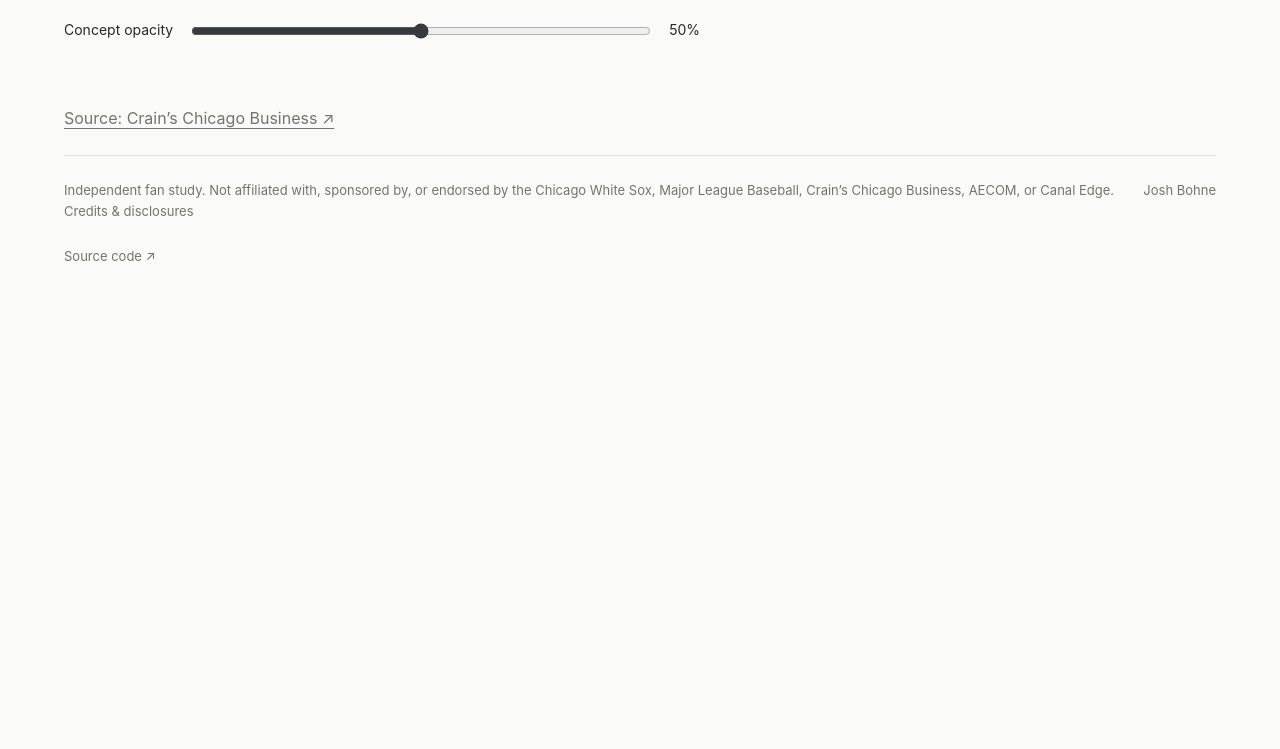
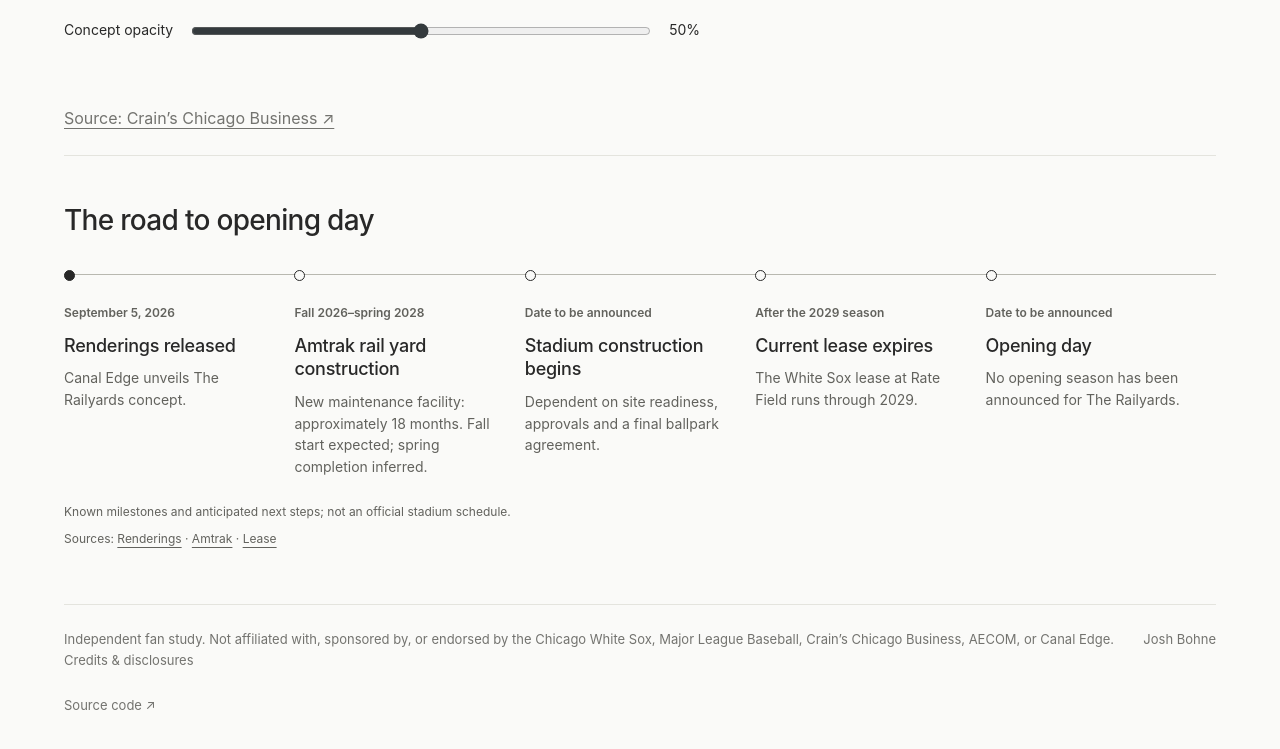
Before and after one commit to JoshBohne/TheRailyards, a plain HTML site: page sites/public/index.html in a window 1280 px wide. Shown: the part 3508-4257 px from the top of the page. Before the commit the page ends 3809 px from the top, so only its background shows below. Drawn offline with Linux system fonts and the light colour scheme.

Commit message:
feat: add sourced overview project timeline

```diff
--- a/sites/public/index.html
+++ b/sites/public/index.html
@@ -51,6 +51,18 @@
 <div class="compare-tabs" role="group" aria-label="Roosevelt bridge comparison mode"><button type="button" data-mode="side" aria-pressed="false">Side by side</button><button type="button" data-mode="swipe" aria-pressed="false">Swipe</button><button type="button" data-mode="overlay" aria-pressed="true">Opacity</button></div>
 <div class="comparison" data-comparison data-layout="overlay"><figure class="comparison-source"><img src="media/source-bridge.jpg" alt="Published roosevelt bridge concept by AECOM / Canal Edge"><figcaption>Published concept · AECOM / Canal Edge</figcaption></figure><figure class="comparison-model"><img src="media/model-bridge.jpg" alt="Our roosevelt bridge reconstruction"><figcaption>Our reconstruction</figcaption></figure><input class="swipe-input" type="range" min="0" max="100" value="50" aria-label="Swipe roosevelt bridge comparison" hidden><div class="swipe-handle" aria-hidden="true" hidden><span>↔</span></div></div>
 <div class="opacity-control"><label for="opacity-bridge">Concept opacity</label><input id="opacity-bridge" data-opacity type="range" min="0" max="100" value="50"><output>50%</output></div></section><p class="section-note"><a href="https://www.chicagobusiness.com/real-estate/commercial/ccb-white-sox-justin-ishbia-stadium-railyards-20260905/">Source: Crain’s Chicago Business ↗</a></p>
+<section class="section timeline-section" id="timeline" aria-labelledby="timeline-title">
+<h2 id="timeline-title">The road to opening day</h2>
+<ol class="project-timeline">
+<li class="timeline-complete"><p class="timeline-date"><time datetime="2026-09-05">September 5, 2026</time></p><h3>Renderings released</h3><p>Canal Edge unveils The Railyards concept.</p></li>
+<li><p class="timeline-date">Fall 2026–spring 2028</p><h3>Amtrak rail yard construction</h3><p>New maintenance facility: approximately 18 months. Fall start expected; spring completion inferred.</p></li>
+<li><p class="timeline-date">Date to be announced</p><h3>Stadium construction begins</h3><p>Dependent on site readiness, approvals and a final ballpark agreement.</p></li>
+<li><p class="timeline-date">After the 2029 season</p><h3>Current lease expires</h3><p>The White Sox lease at Rate Field runs through 2029.</p></li>
+<li><p class="timeline-date">Date to be announced</p><h3>Opening day</h3><p>No opening season has been announced for The Railyards.</p></li>
+</ol>
+<p class="timeline-note">Known milestones and anticipated next steps; not an official stadium schedule.</p>
+<p class="timeline-sources">Sources: <a href="https://chicago.suntimes.com/white-sox/2026/09/05/new-sox-park-future-owner-announces-proposal-for-riverside-stadium-at-the-railyards">Renderings</a> · <a href="https://media.amtrak.com/2026/08/amtrak-receives-federal-grants-for-new-midwest-maintenance-facility-and-improvements-to-viaducts/">Amtrak</a> · <a href="https://www.mlb.com/news/related-midwest-releases-white-sox-new-stadium-renderings">Lease</a></p>
+</section>
 </main>
 <footer class="site-footer">
 <p class="site-disclosure">Independent fan study. Not affiliated with, sponsored by, or endorsed by the Chicago White Sox, Major League Baseball, Crain’s Chicago Business, AECOM, or Canal Edge. <a href="build.html#credits">Credits &amp; disclosures</a>
--- a/sites/public/site.css
+++ b/sites/public/site.css
@@ -285,3 +285,15 @@ nav{width:100%;
 @media(max-width:700px){.comparison{gap:10px}.comparison figcaption{font-size:12px}.compare-tabs{gap:14px}.opacity-control{gap:10px}#gallery-count{margin-left:0;width:100%}}
 
 .comparison{--swipe-position:50%}.comparison[data-layout=swipe]{position:relative;display:block}.comparison[data-layout=swipe] .comparison-source{position:absolute;inset:0;z-index:1;clip-path:inset(0 calc(100% - var(--swipe-position)) 0 0);pointer-events:none}.comparison[data-layout=swipe] .comparison-source figcaption{display:none}.swipe-input{position:absolute;inset:0 0 30px;width:100%;height:calc(100% - 30px);margin:0;opacity:0;cursor:ew-resize;z-index:3}.swipe-handle{position:absolute;top:0;bottom:30px;left:var(--swipe-position);width:2px;background:white;z-index:2;pointer-events:none}.swipe-handle span{position:absolute;top:50%;transform:translate(-50%,-50%);padding:8px 12px;border-radius:50%;background:white;color:#222}.comparison:focus-within{outline:2px solid #36688b;outline-offset:4px}
+
+.timeline-section{padding-block:48px 56px}
+.project-timeline{display:grid;grid-template-columns:repeat(5,minmax(0,1fr));list-style:none;margin:36px 0 24px;padding:0}
+.project-timeline li{position:relative;padding:28px 24px 0 0;border-top:1px solid #b8b8b0}
+.project-timeline li::before{content:"";position:absolute;top:-5px;left:0;width:9px;height:9px;border:1px solid var(--ink);border-radius:50%;background:var(--bg)}
+.project-timeline .timeline-complete::before{background:var(--ink)}
+.timeline-date{font-size:12px;font-weight:600;color:#62625d;margin-bottom:12px}
+.project-timeline h3{font-size:18px;font-weight:550;line-height:1.3;letter-spacing:-.015em;margin:0 0 10px}
+.project-timeline li>p:last-child{font-size:14px;line-height:1.55;color:#62625d}
+.timeline-note,.timeline-sources{font-size:12px;color:#62625d;max-width:75ch}
+.timeline-sources{margin-top:8px}
+@media(max-width:850px){.project-timeline{display:block;margin-top:28px}.project-timeline li{border-top:0;border-left:1px solid #b8b8b0;padding:0 0 28px 24px;margin-left:4px}.project-timeline li:last-child{padding-bottom:0;border-left-color:transparent}.project-timeline li::before{left:-5px;top:5px}.timeline-date{margin-bottom:6px}.project-timeline h3{margin-bottom:6px}.project-timeline li>p:last-child{max-width:55ch}}
```
